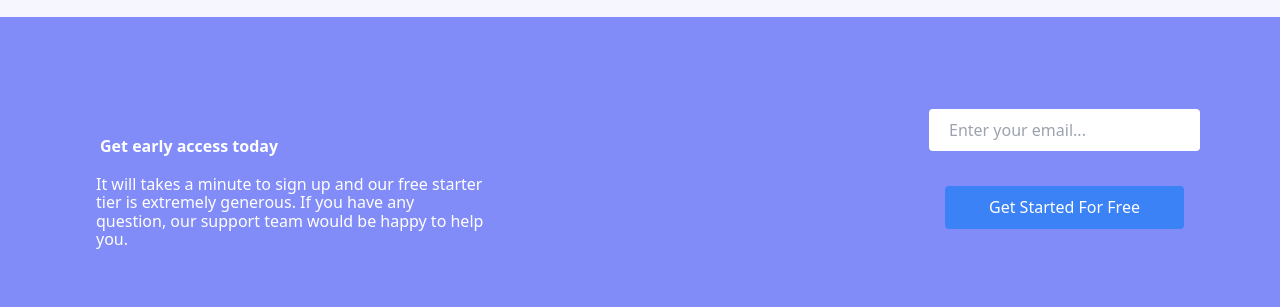
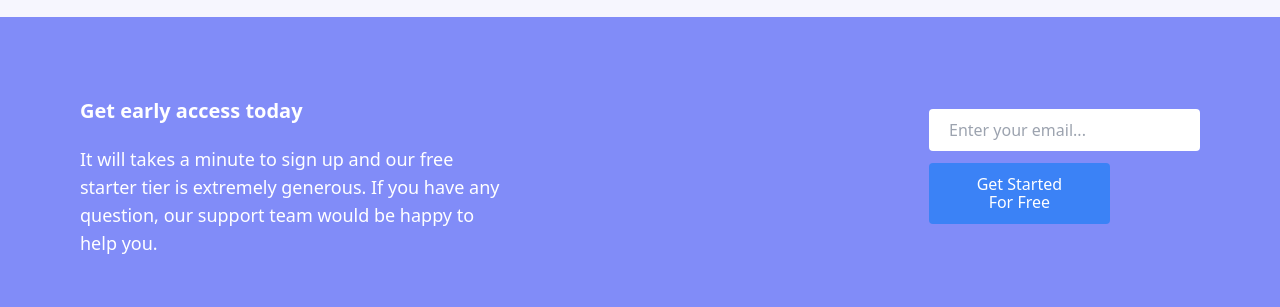
Before and after one commit to Miron-Silviu/Fly-landing-page-, a website: page docs/index.html in a window 1280 px wide. Shown: the part 1354-1661 px from the top of the page. Drawn offline with Linux system fonts and the light colour scheme.

Commit message:
Build : Implement table and desktop layout for input and button.

```diff
--- a/docs/index.html
+++ b/docs/index.html
@@ -129,18 +129,18 @@
         class=" bg-indigo-400 sign-up-container text-center md:flex md:p-20 align-middle"
       >
         <div class="info-sign-up-container md:flex md:flex-col md:align-top">
-          <h3 class="font-bold text-white sm:m-5 sm:pt-5 md:text-left  ">
+          <h3 class="font-bold text-white sm:pb-5 md:text-left md:text-xl">
             Get early access today
           </h3>
-          <p class=" sm:px-4 text-white md:text-left md:w-1/2 align-middle">
+          <p class="text-white md:text-lg md:text-left md:w-1/2 align-middle">
             It will takes a minute to sign up and our free starter tier is
             extremely generous. If you have any question, our support team would
             be happy to help you.
           </p>
         </div>
-        <div class="md:align-bottom flex flex-col">
+        <div class="md:align-bottom flex flex-col md:w-96 justify-start">
           <input
-            class="rounded px-5 py-3 my-3 w-58 "
+            class="rounded px-5 py-3 my-3 w-58"
             type="email"
             id="email"
             placeholder="Enter your email..."
@@ -148,7 +148,7 @@
           />
 
           <button
-            class=" w-58 rounded mb-5 m-auto py-3 px-11 bg-blue-500 text-white text-center"
+            class=" w-58 rounded mb-5  py-3 px-11 bg-blue-500 text-white text-center md:w-2/3"
             type="button"
           >
             Get Started For Free
```
Also changed, not shown: docs/output.css.
